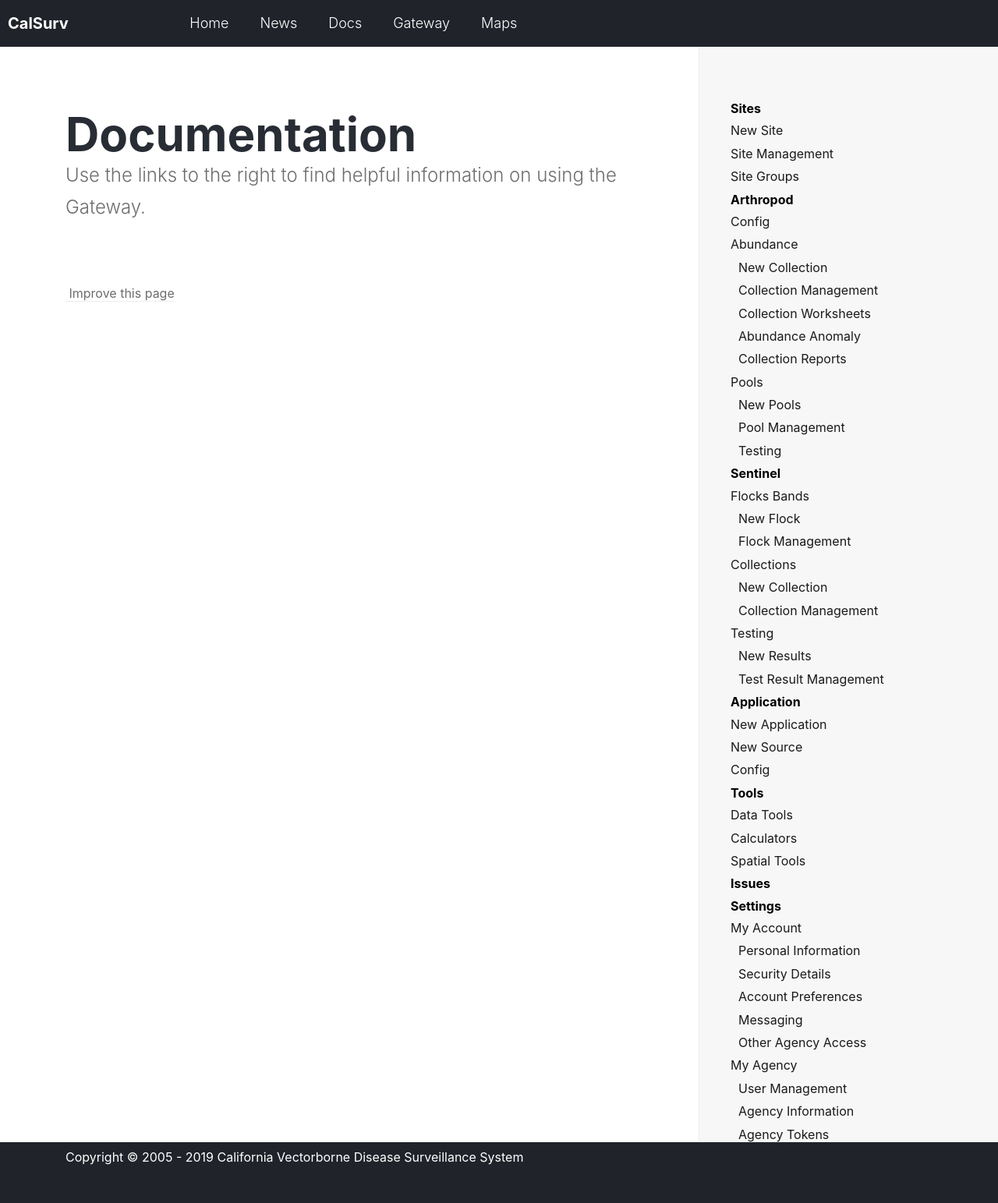
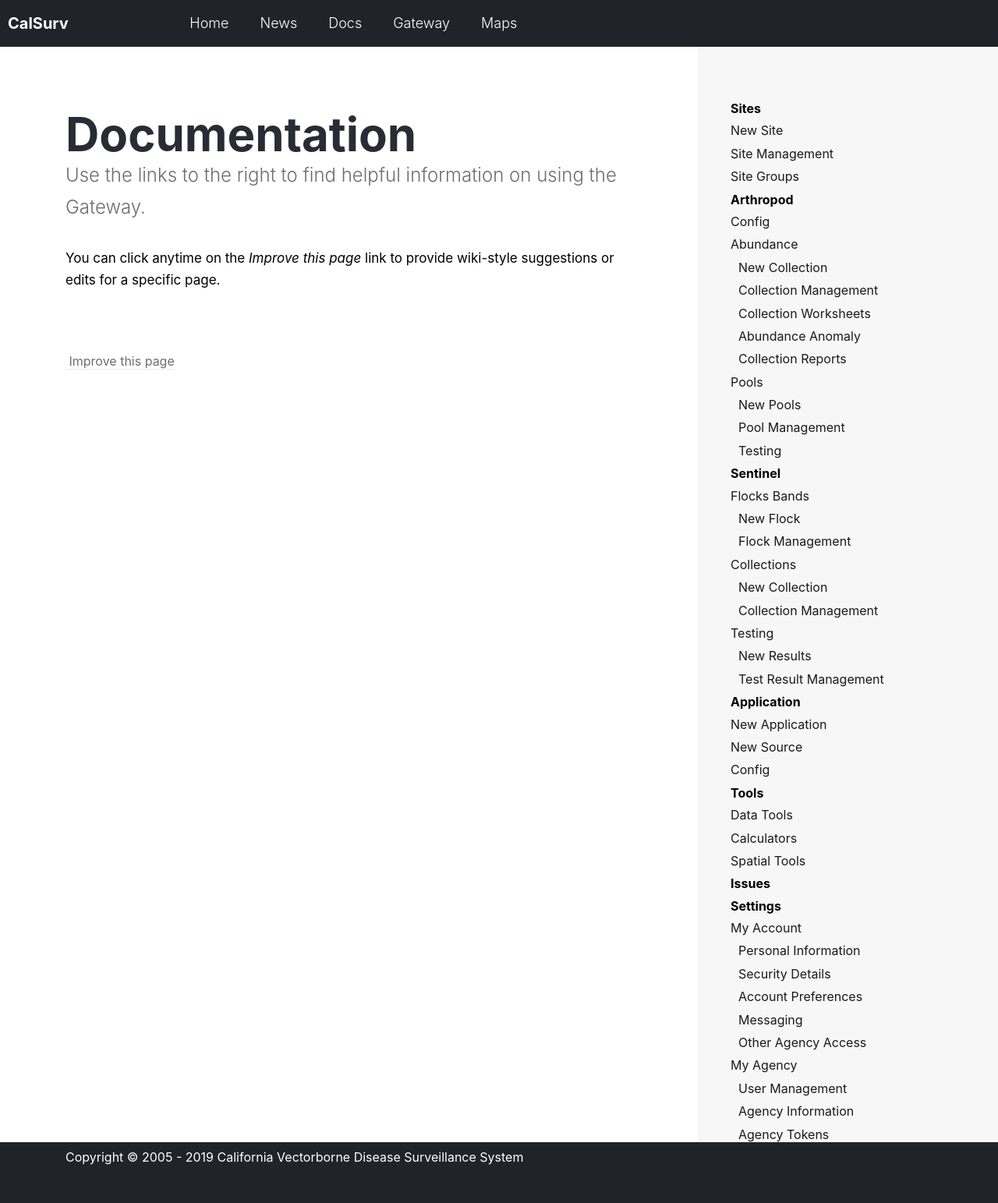
Before and after one commit to tlvaldepena/vectorsurv.org, a Jekyll site: the page built from _docs/index.md, in a window 1280 px wide. Shown: the whole page at 78% size. Built offline with Jekyll 4.4.1, drawn with Linux system fonts in a browser that asks for light colours.

Commit message:
Add comment about improve this page

```diff
--- a/_docs/index.md
+++ b/_docs/index.md
@@ -3,3 +3,5 @@ title: Documentation
 permalink: /docs/
 ---
 Use the links to the right to find helpful information on using the Gateway.
+
+You can click anytime on the *Improve this page* link to provide wiki-style suggestions or edits for a specific page.
```
